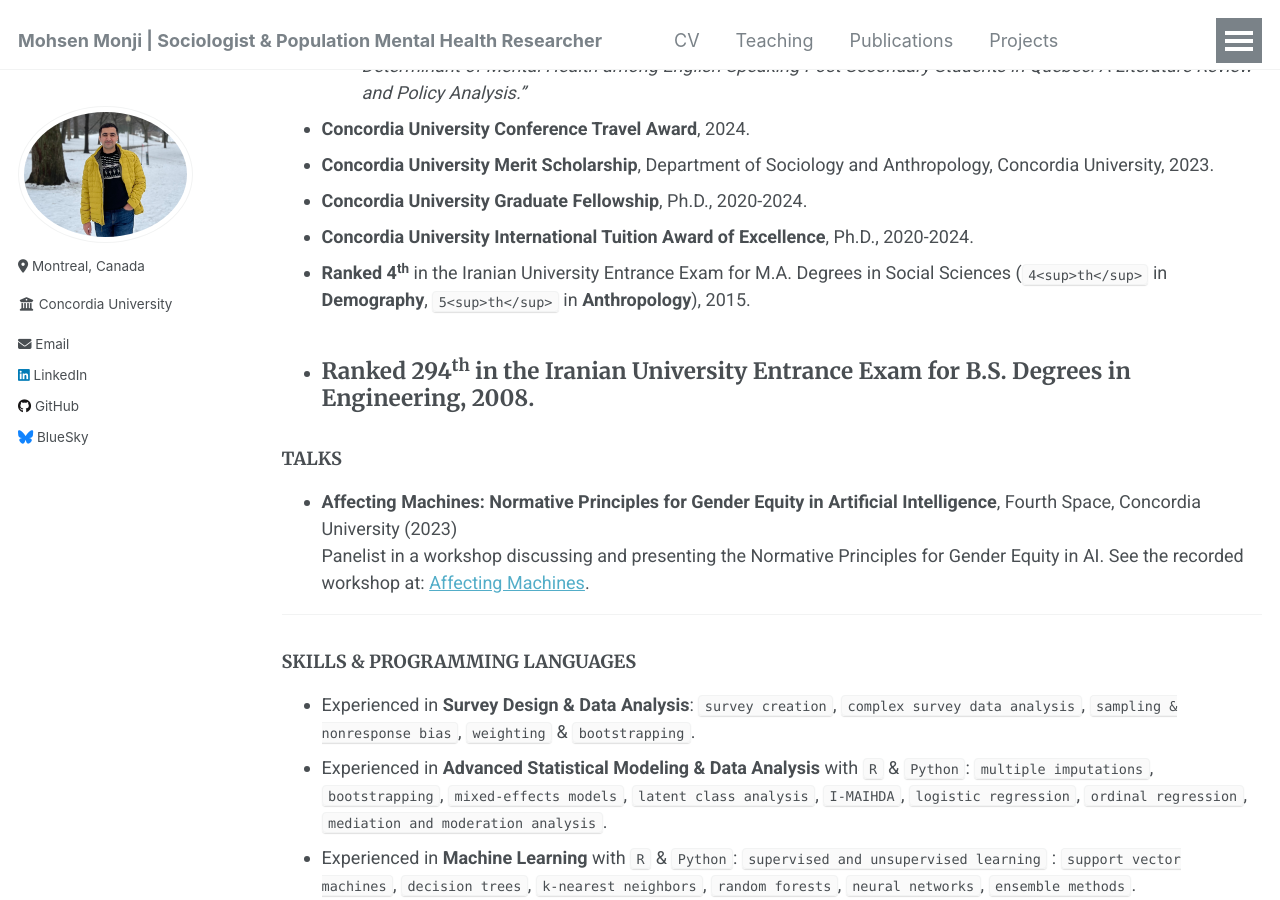
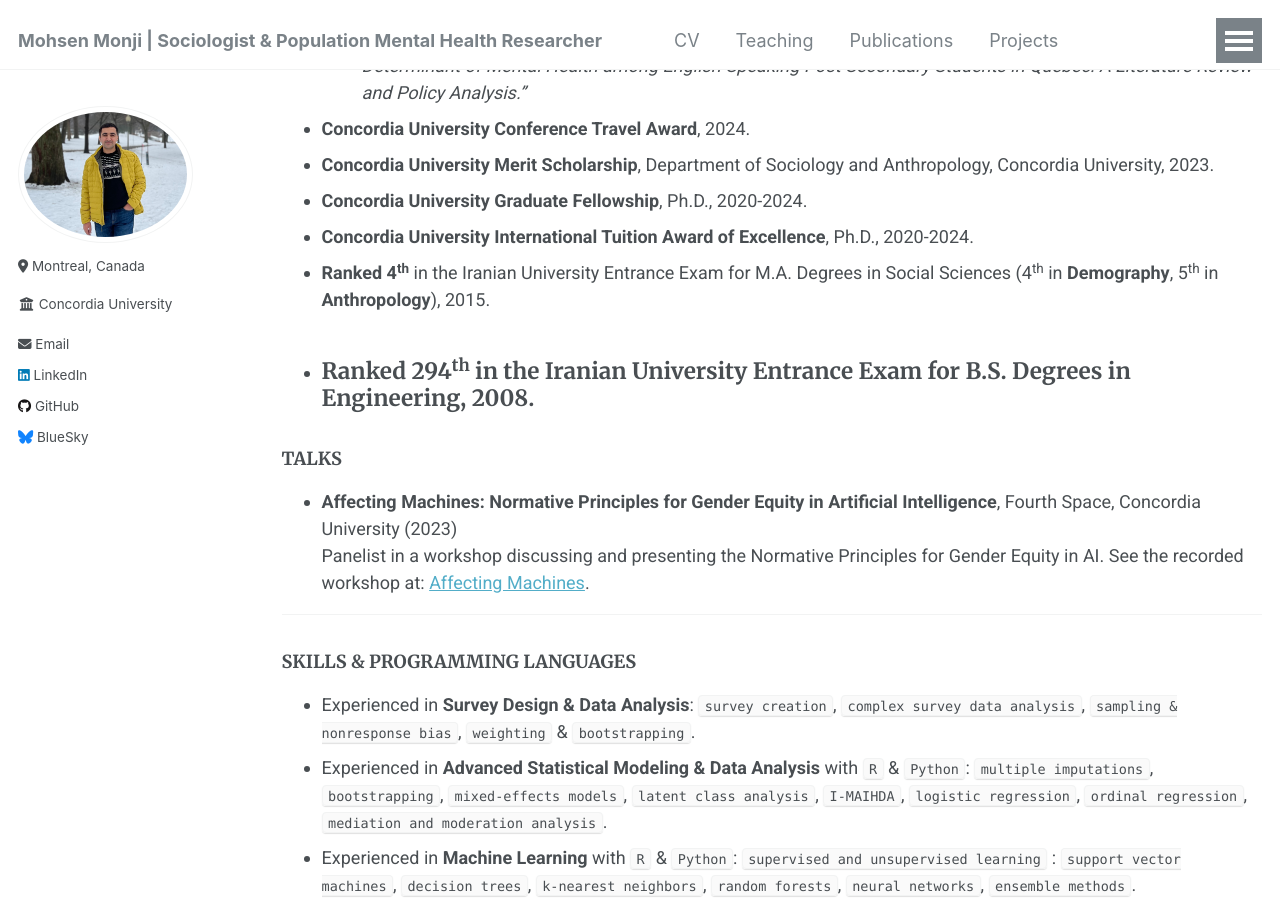
Before and after one commit to Mohsnmonji/mohsnmonji.github.io, a Jekyll site: the page built from _pages/Curriculum Vitae.md, in a window 1280 px wide and 900 px high, scrolled down 2649 px. Built offline with Jekyll 4.4.1, drawn with Linux system fonts in a browser that asks for light colours.

Commit message:
Update Curriculum Vitae.md

```diff
--- a/_pages/Curriculum Vitae.md
+++ b/_pages/Curriculum Vitae.md
@@ -99,7 +99,7 @@ redirect_from:
 - **Concordia University Merit Scholarship**, Department of Sociology and Anthropology, Concordia University, 2023.
 - **Concordia University Graduate Fellowship**, Ph.D., 2020-2024.
 - **Concordia University International Tuition Award of Excellence**, Ph.D., 2020-2024.
-- **Ranked 4<sup>th</sup>** in the Iranian University Entrance Exam for M.A. Degrees in Social Sciences (`4<sup>th</sup>` in **Demography**, `5<sup>th</sup>` in **Anthropology**), 2015.
+- **Ranked 4<sup>th</sup>** in the Iranian University Entrance Exam for M.A. Degrees in Social Sciences (4<sup>th</sup> in **Demography**, 5<sup>th</sup> in **Anthropology**), 2015.
 - **Ranked 294<sup>th</sup>** in the Iranian University Entrance Exam for B.S. Degrees in Engineering, 2008.
 ---
 
```
